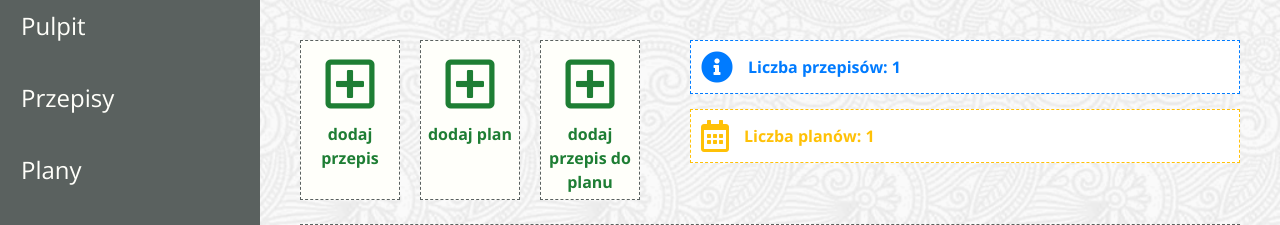
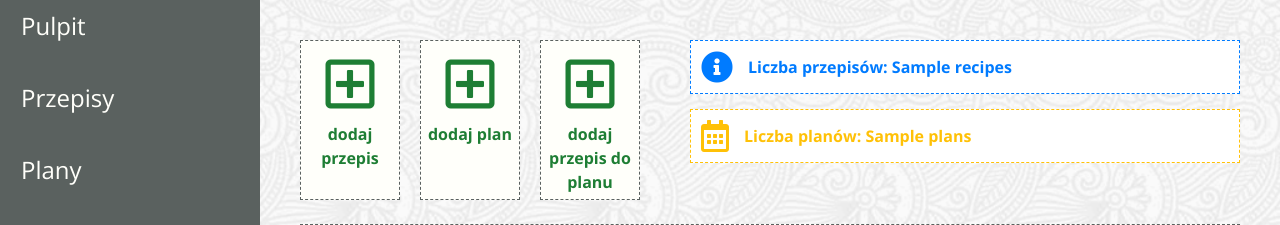
Before and after one commit to CezarySzukiel/Project_Jedzonko_Scrum, a Django app: template jedzonko/templates/jedzonko/dashboard.html in a window 1280 px wide. Shown: the part 84-309 px from the top of the page. Run offline with Django 3.2, Linux system fonts and the light colour scheme; the template is opened without the code that fills it: most values are stand-ins (such as "Sample title", 1, 10 or a date in 2020); some libraries are stand-ins or nearby versions; some web fonts are replaced.

Commit message:
Displaying of all recipes and plans added to dashboard.html. "plans" in Dashboard commented for now.

```diff
--- a/jedzonko/templates/jedzonko/dashboard.html
+++ b/jedzonko/templates/jedzonko/dashboard.html
@@ -26,11 +26,11 @@
                     <div class="dashboard-alerts">
                         <div class="alert-item alert-info">
                             <i class="fas icon-circle fa-info-circle"></i>
-                            <span class="font-weight-bold">Liczba przepisów: 1</span>
+                            <span class="font-weight-bold">Liczba przepisów: {{ recipes }}</span>
                         </div>
                         <div class="alert-item alert-light">
                             <i class="far icon-calendar fa-calendar-alt"></i>
-                            <span class="font-weight-bold">Liczba planów: 1</span>
+                            <span class="font-weight-bold">Liczba planów: {{ plans }}</span>
                         </div>
                     </div>
                 </div>
--- a/jedzonko/views.py
+++ b/jedzonko/views.py
@@ -10,4 +10,8 @@ class IndexView(View):
 
 class Dashboard(View):
     def get(self, request):
-        return render(request, "jedzonko/dashboard.html")
+        context = {
+            'recipes': Recipe.objects.all().count(),
+            # 'plans': Plan.objects.all().count()
+        }
+        return render(request, "jedzonko/dashboard.html", context)
```
